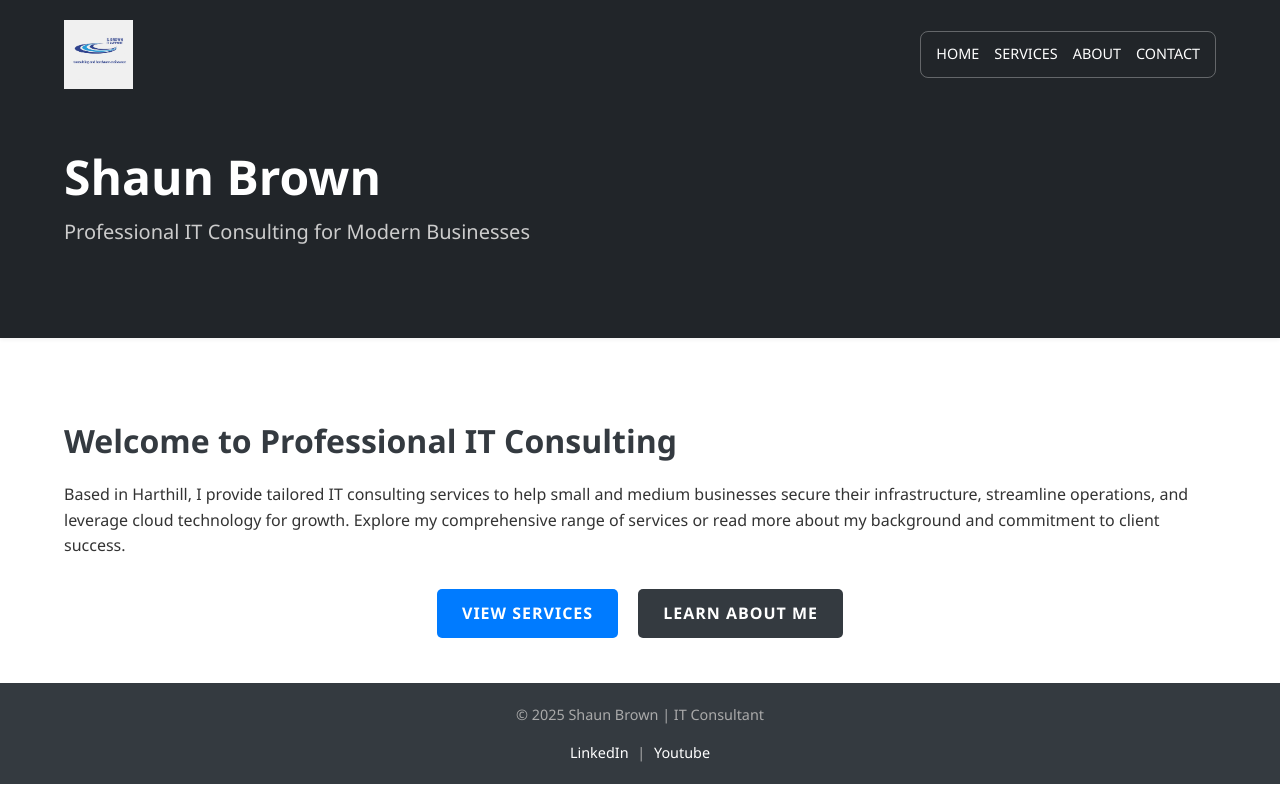
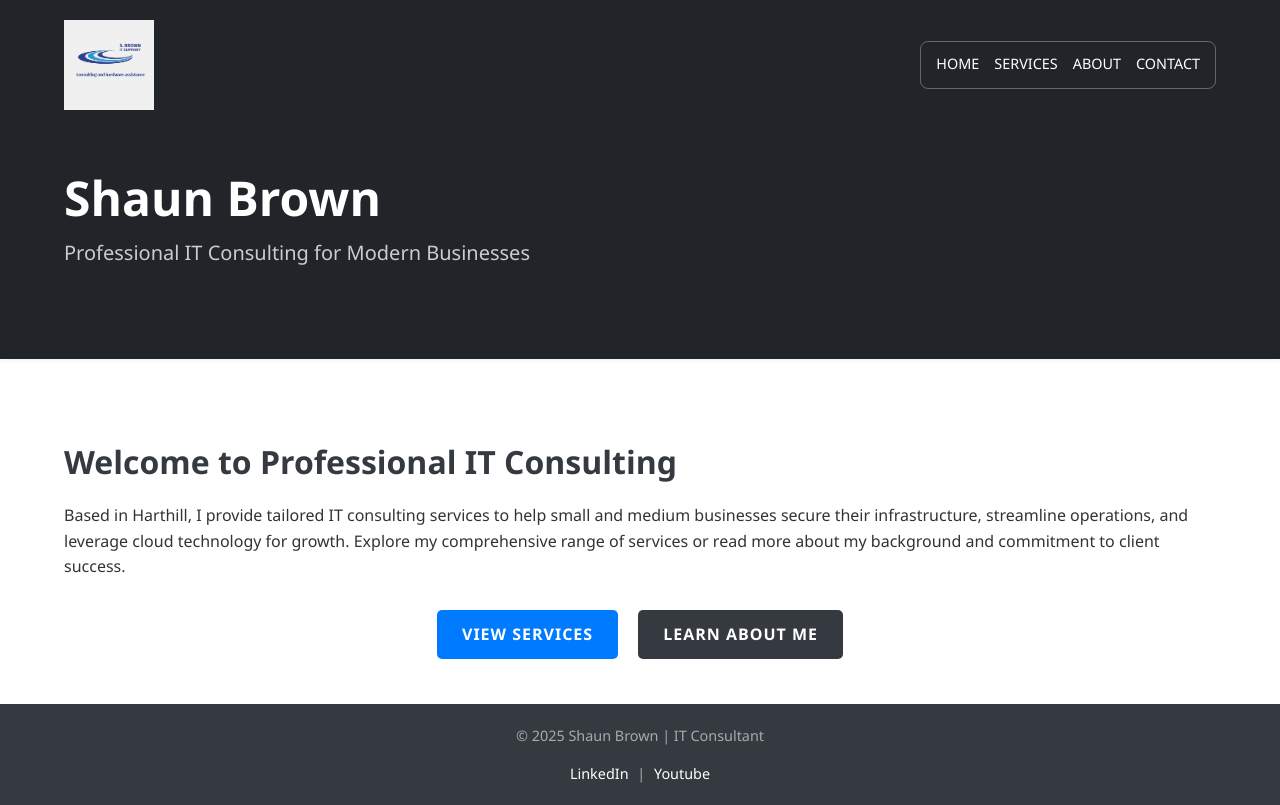
Before and after one commit to VoltaicPhantom/Website, a plain HTML site: page index.html in a window 1280 px wide. Drawn offline with Linux system fonts and the light colour scheme.

Commit message:
Update styles.css
logo size

```diff
--- a/styles.css
+++ b/styles.css
@@ -76,7 +76,7 @@ a:hover { color: #0056b3; }
 .logo img {
     height: auto;
     /* LOGO SIZE INCREASED BY 15% */
-    max-height: 69px;
+    max-height: 90px;
     width: auto;
     display: block;
 }
```
